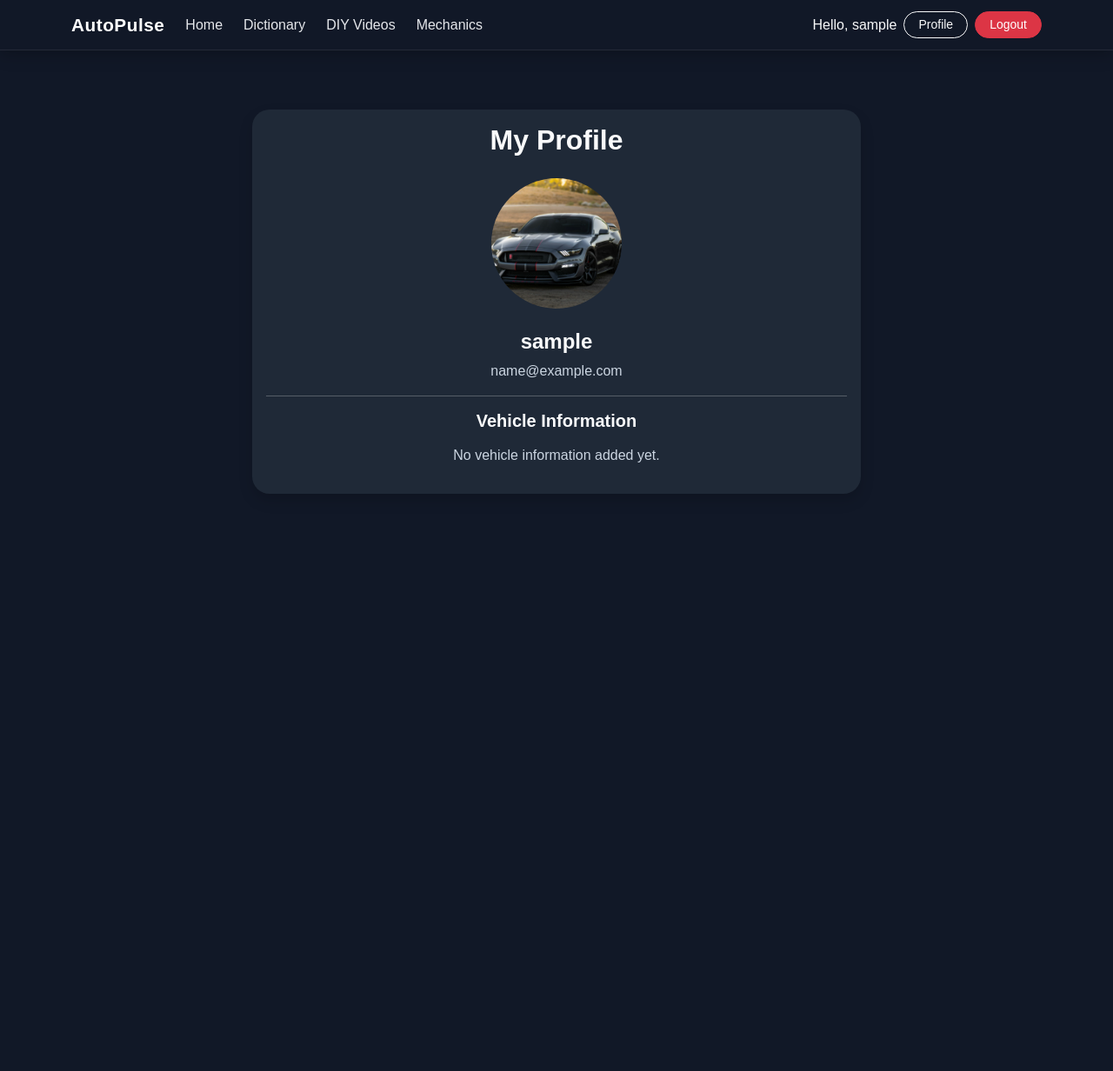
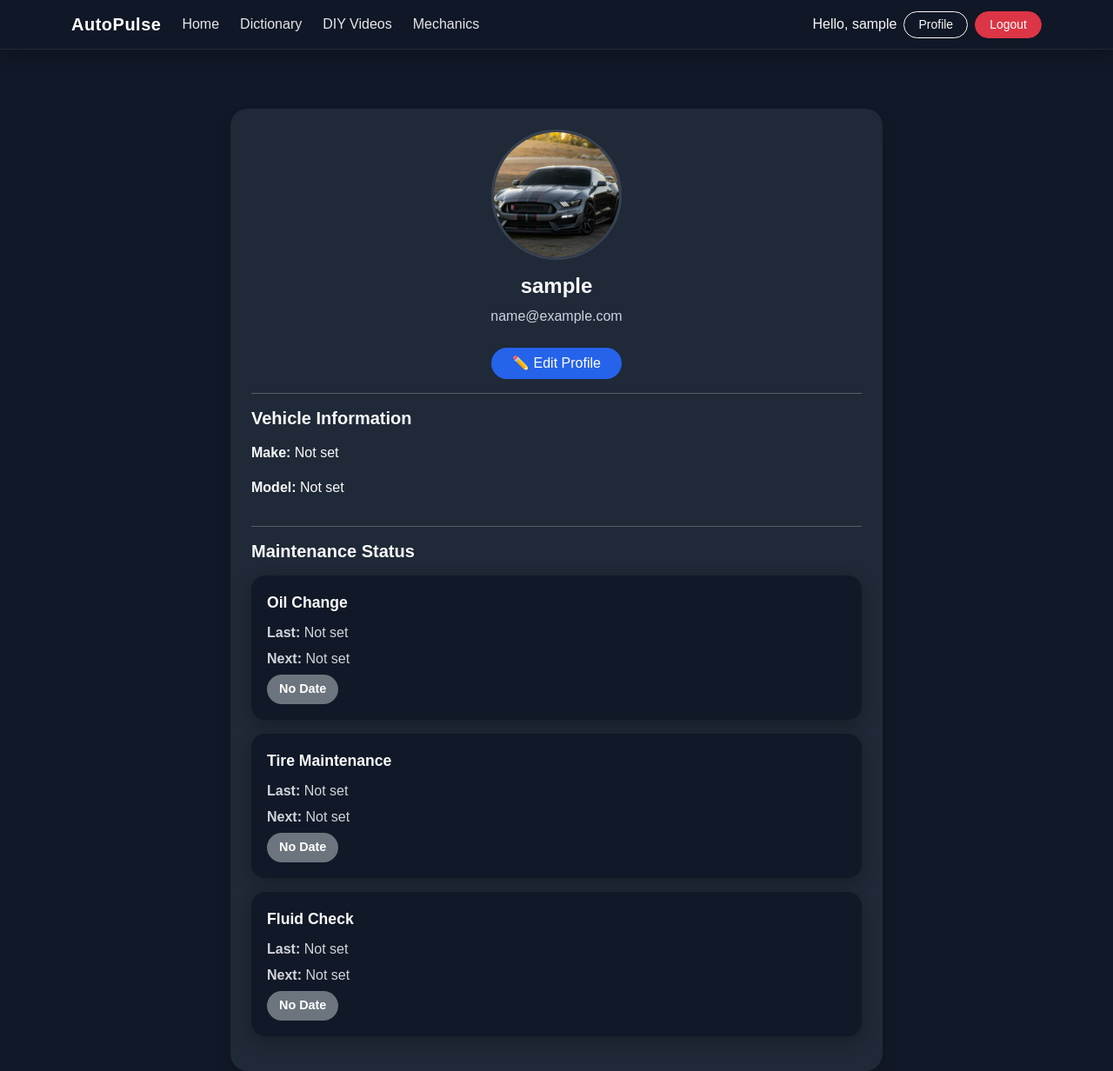
Before and after one commit to crivera193/SoftwareEngProject, a Django app: page /profile/ in a window 1280 px wide. Shown: the whole page at 87% size. Before the commit the page ends 568 px from the top, so only its background shows below. Run offline with Django 4.2, Linux system fonts and the light colour scheme; the visitor is signed in with stand-in values (Sample User, id 1).

Commit message:
updated profile maintenance schedule

```diff
--- a/newApp/forms.py
+++ b/newApp/forms.py
@@ -18,8 +18,6 @@ class ProfileUpdateForm(forms.ModelForm):
         model = Profile
         fields = [
             'image',
-            'car_owned',
-            'car_type',
             'car_make',
             'car_model',
             'last_oil_change',
@@ -29,8 +27,6 @@ class ProfileUpdateForm(forms.ModelForm):
 
         labels = {
             'image': 'Profile Picture',
-            'car_owned': 'Do you own a car?',
-            'car_type': 'Type of Car',
             'car_make': 'Make',
             'car_model': 'Model',
             'last_oil_change': 'Last Oil Change',
@@ -40,8 +36,6 @@ class ProfileUpdateForm(forms.ModelForm):
 
         widgets = {
             'image': forms.ClearableFileInput(attrs={'class': 'form-control'}),
-            'car_owned': forms.CheckboxInput(attrs={'class': 'form-check-input'}),
-            'car_type': forms.TextInput(attrs={'class': 'form-control'}),
             'car_make': forms.TextInput(attrs={'class': 'form-control'}),
             'car_model': forms.TextInput(attrs={'class': 'form-control'}),
             'last_oil_change': forms.DateInput(attrs={'type': 'date', 'class': 'form-control'}),
--- a/newApp/signals.py
+++ b/newApp/signals.py
@@ -11,3 +11,4 @@ def create_profile(sender, instance, created, **kwargs):
 @receiver(post_save, sender=User)
 def save_profile(sender, instance, **kwargs):
     Profile.objects.get_or_create(user=instance)
+    instance.profile.save()
--- a/newApp/static/newApp/style.css
+++ b/newApp/static/newApp/style.css
@@ -1,3 +1,4 @@
+/* ================= GLOBAL ================= */
 body {
     background-color: #111827;
     color: #f9fafb;
@@ -5,15 +6,16 @@ body {
     min-height: 100vh;
 }
 
+/* ================= NAVBAR ================= */
 .custom-navbar {
-    background:  #111827;
+    background: rgba(17, 24, 39, 0.92);
     backdrop-filter: blur(10px);
     border-bottom: 1px solid rgba(255, 255, 255, 0.08);
     box-shadow: 0 4px 18px rgba(0, 0, 0, 0.25);
 }
 
 .navbar-brand {
-    font-size: 1.3rem;
+    font-weight: bold;
     letter-spacing: 0.5px;
 }
 
@@ -21,21 +23,27 @@ body {
     color: #e5e7eb !important;
     font-weight: 500;
     margin-right: 8px;
-    transition: color 0.2s ease;
 }
 
 .nav-link:hover {
     color: #60a5fa !important;
 }
 
+/* ================= PAGE CONTENT ================= */
 .page-content {
     padding-top: 20px;
 }
 
+/* ================= TEXT ================= */
 h1, h2, h3, h4, h5, h6 {
     font-weight: 700;
 }
 
+.text-muted {
+    color: #cbd5e1 !important;
+}
+
+/* ================= CARDS ================= */
 .card {
     background: #1f2937;
     border: none;
@@ -45,19 +53,31 @@ h1, h2, h3, h4, h5, h6 {
 }
 
 .card:hover {
-    transform: translateY(-6px);
-    box-shadow: 0 12px 24px rgba(0, 0, 0, 0.3);
+    transform: translateY(-5px);
+    box-shadow: 0 12px 22px rgba(0, 0, 0, 0.3);
 }
 
-.card .text-muted {
-    color: #cbd5e1 !important;
+/* ================= PROFILE CARD ================= */
+.profile-card {
+    background-color: #1f2937;
+    color: #f9fafb;
+    border: none;
+    border-radius: 20px;
 }
 
+/* ================= PROFILE IMAGE ================= */
+.profile-img {
+    width: 150px;
+    height: 150px;
+    object-fit: cover;
+    border: 3px solid #374151;
+}
+
+/* ================= BUTTONS ================= */
 .btn-primary {
     background-color: #2563eb;
     border: none;
     border-radius: 999px;
-    padding: 10px 22px;
 }
 
 .btn-primary:hover {
@@ -70,23 +90,81 @@ h1, h2, h3, h4, h5, h6 {
     border-radius: 999px;
 }
 
+/* ================= HERO SECTION ================= */
 .hero-title {
-    font-size: 3.5rem;
-    font-weight: 1000;
+    font-size: 2.6rem;
+    font-weight: 800;
 }
 
 .hero-subtitle {
     color: #cbd5e1;
-    max-width: 1000px;
+    max-width: 700px;
     margin: 0 auto;
-    font-size: 1.4rem;
 }
 
-.section-card-title {
-    font-size: 1.4rem;
-    font-weight: 700;
+/* ================= MAINTENANCE CARDS ================= */
+.maintenance-card {
+    background: #111827;
+    border-radius: 16px;
+    padding: 18px;
+    margin-bottom: 16px;
+    box-shadow: 0 6px 18px rgba(0, 0, 0, 0.25);
 }
 
-.section-card-text {
-    color: #cbd5e1;
+.maintenance-title {
+    font-size: 1.1rem;
+    font-weight: 700;
+    margin-bottom: 10px;
 }
+
+.maintenance-text {
+    color: #d1d5db;
+    margin-bottom: 6px;
+}
+
+/* ================= STATUS BADGES ================= */
+.status-badge {
+    display: inline-block;
+    padding: 6px 14px;
+    border-radius: 999px;
+    font-weight: 600;
+    font-size: 0.9rem;
+}
+
+.status-overdue {
+    background-color: #dc3545;
+    color: white;
+}
+
+.status-soon {
+    background-color: #ffc107;
+    color: #111827;
+}
+
+.status-good {
+    background-color: #198754;
+    color: white;
+}
+
+.status-none {
+    background-color: #6c757d;
+    color: white;
+}
+
+/* ================= IMAGES ================= */
+img {
+    max-width: 100%;
+    height: auto;
+}
+
+/* ================= RESPONSIVE ================= */
+@media (max-width: 768px) {
+    .hero-title {
+        font-size: 2rem;
+    }
+
+    .profile-img {
+        width: 120px;
+        height: 120px;
+    }
+}
--- a/newApp/templates/newApp/edit_profile.html
+++ b/newApp/templates/newApp/edit_profile.html
@@ -35,7 +35,6 @@
                 <h5>Vehicle Info</h5>
 
                 <div class="form-check mb-3">
-                    {{ p_form.car_owned }}
                     {{ p_form.car_owned.label_tag }}
                 </div>
 
--- a/newApp/templates/newApp/profile.html
+++ b/newApp/templates/newApp/profile.html
@@ -5,93 +5,112 @@
 
 {% block content %}
 <div class="container mt-5">
-    <div class="card shadow mx-auto" style="max-width: 700px;">
-        <div class="card-body text-center">
 
-            <h2 class="mb-4">My Profile</h2>
+    <div class="card shadow mx-auto p-4" style="max-width: 750px;">
+
+        <!-- PROFILE HEADER -->
+        <div class="text-center">
 
             {% if user.profile.image %}
-                <img src="{{ user.profile.image.url }}" alt="Profile Picture"
-                     class="rounded-circle mb-4"
-                     style="width: 150px; height: 150px; object-fit: cover;">
+                <img src="{{ user.profile.image.url }}"
+                     class="rounded-circle profile-img mb-3">
             {% else %}
-                <img src="{% static 'newApp/images/default.jpg' %}" alt="Default Profile"
-                     class="rounded-circle mb-4"
-                     style="width: 150px; height: 150px; object-fit: cover;">
+                <img src="{% static 'newApp/images/default.jpg' %}"
+                     class="rounded-circle profile-img mb-3">
             {% endif %}
 
             <h4>{{ user.username }}</h4>
             <p class="text-muted">{{ user.email }}</p>
 
-            <hr>
-
-            <h5 class="mb-3">Vehicle Information</h5>
-
-            {% if user.profile.car_owned %}
-                <p><strong>Type:</strong> {{ user.profile.car_type }}</p>
-                <p><strong>Make:</strong> {{ user.profile.car_make }}</p>
-                <p><strong>Model:</strong> {{ user.profile.car_model }}</p>
+            <a href="{% url 'edit-profile' %}"
+               class="btn btn-primary rounded-pill px-4 mt-2">
+                ✏️ Edit Profile
+            </a>
+        </div>
 
         <hr>
 
-                <h5 class="mb-3">Maintenance Tracker</h5>
+        <!-- VEHICLE INFO -->
+        <h5 class="mb-3"> Vehicle Information</h5>
 
-                <div class="mb-3">
-                    <p><strong>Last Oil Change:</strong> {{ user.profile.last_oil_change }}</p>
-                    <p><strong>Next Oil Change:</strong> {{ user.profile.next_oil_change }}</p>
-                    <p>
-                        <strong>Status:</strong>
+        <p><strong>Make:</strong> {{ user.profile.car_make|default:"Not set" }}</p>
+        <p><strong>Model:</strong> {{ user.profile.car_model|default:"Not set" }}</p>
+
+        <hr>
+
+        <!-- MAINTENANCE TRACKER -->
+        <h5 class="mb-3"> Maintenance Status</h5>
+
+        <!-- OIL -->
+        <div class="maintenance-card">
+            <div class="maintenance-title">Oil Change</div>
+
+            <p class="maintenance-text">
+                <strong>Last:</strong> {{ user.profile.last_oil_change|default:"Not set" }}
+            </p>
+
+            <p class="maintenance-text">
+                <strong>Next:</strong> {{ user.profile.next_oil_change|default:"Not set" }}
+            </p>
+
             {% if user.profile.oil_change_status == "Overdue" %}
-                            <span class="text-danger fw-bold">Overdue</span>
-                        {% elif user.profile.oil_change_status == "Due soon" %}
-                            <span class="text-warning fw-bold">Due Soon</span>
-                        {% elif user.profile.oil_change_status == "No date entered" %}
-                            <span class="text-secondary fw-bold">No Date Entered</span>
+                <span class="status-badge status-overdue">Overdue</span>
+            {% elif user.profile.oil_change_status == "Due Soon" %}
+                <span class="status-badge status-soon">Due Soon</span>
+            {% elif user.profile.oil_change_status == "Good" %}
+                <span class="status-badge status-good">Good</span>
             {% else %}
-                            <span class="text-success fw-bold">Up to Date</span>
+                <span class="status-badge status-none">No Date</span>
             {% endif %}
-                    </p>
         </div>
 
-                <div class="mb-3">
-                    <p><strong>Last Tire Maintenance:</strong> {{ user.profile.last_tire_maintenance }}</p>
-                    <p><strong>Next Tire Maintenance:</strong> {{ user.profile.next_tire_maintenance }}</p>
-                    <p>
-                        <strong>Status:</strong>
+        <!-- TIRES -->
+        <div class="maintenance-card">
+            <div class="maintenance-title">Tire Maintenance</div>
+
+            <p class="maintenance-text">
+                <strong>Last:</strong> {{ user.profile.last_tire_maintenance|default:"Not set" }}
+            </p>
+
+            <p class="maintenance-text">
+                <strong>Next:</strong> {{ user.profile.next_tire_maintenance|default:"Not set" }}
+            </p>
+
             {% if user.profile.tire_maintenance_status == "Overdue" %}
-                            <span class="text-danger fw-bold">Overdue</span>
-                        {% elif user.profile.tire_maintenance_status == "Due soon" %}
-                            <span class="text-warning fw-bold">Due Soon</span>
-                        {% elif user.profile.tire_maintenance_status == "No date entered" %}
-                            <span class="text-secondary fw-bold">No Date Entered</span>
+                <span class="status-badge status-overdue">Overdue</span>
+            {% elif user.profile.tire_maintenance_status == "Due Soon" %}
+                <span class="status-badge status-soon">Due Soon</span>
+            {% elif user.profile.tire_maintenance_status == "Good" %}
+                <span class="status-badge status-good">Good</span>
             {% else %}
-                            <span class="text-success fw-bold">Up to Date</span>
+                <span class="status-badge status-none">No Date</span>
             {% endif %}
-                    </p>
         </div>
 
-                <div class="mb-3">
-                    <p><strong>Last Fluid Check:</strong> {{ user.profile.last_fluid_check }}</p>
-                    <p><strong>Next Fluid Check:</strong> {{ user.profile.next_fluid_check }}</p>
-                    <p>
-                        <strong>Status:</strong>
+        <!-- FLUID -->
+        <div class="maintenance-card">
+            <div class="maintenance-title">Fluid Check</div>
+
+            <p class="maintenance-text">
+                <strong>Last:</strong> {{ user.profile.last_fluid_check|default:"Not set" }}
+            </p>
+
+            <p class="maintenance-text">
+                <strong>Next:</strong> {{ user.profile.next_fluid_check|default:"Not set" }}
+            </p>
+
             {% if user.profile.fluid_check_status == "Overdue" %}
-                            <span class="text-danger fw-bold">Overdue</span>
-                        {% elif user.profile.fluid_check_status == "Due soon" %}
-                            <span class="text-warning fw-bold">Due Soon</span>
-                        {% elif user.profile.fluid_check_status == "No date entered" %}
-                            <span class="text-secondary fw-bold">No Date Entered</span>
+                <span class="status-badge status-overdue">Overdue</span>
+            {% elif user.profile.fluid_check_status == "Due Soon" %}
+                <span class="status-badge status-soon">Due Soon</span>
+            {% elif user.profile.fluid_check_status == "Good" %}
+                <span class="status-badge status-good">Good</span>
             {% else %}
-                            <span class="text-success fw-bold">Up to Date</span>
+                <span class="status-badge status-none">No Date</span>
             {% endif %}
-                    </p>
         </div>
 
-            {% else %}
-                <p class="text-muted">No vehicle information added yet.</p>
-            {% endif %}
+    </div>
 
 </div>
-    </div>
-</div>
 {% endblock %}
--- a/newApp/urls.py
+++ b/newApp/urls.py
@@ -9,7 +9,6 @@ urlpatterns = [
     path("logout/", auth_views.LogoutView.as_view(), name="logout"),
     path("profile/", views.profile, name="profile"),
     path("profile/edit/", views.edit_profile, name="edit-profile"),
-
     path("dashboard-dictionary/", views.dashboard_dictionary, name="dashboard-dictionary"),
     path("diy-videos/", views.diy_videos, name="diy-videos"),
     path("find-mechanic/", views.find_mechanic, name="find-mechanic"),
--- a/newApp/views.py
+++ b/newApp/views.py
@@ -39,12 +39,17 @@ def edit_profile(request):
             p_form.save()
             messages.success(request, "Profile updated successfully!")
             return redirect("profile")
+        else:
+            print(u_form.errors)
+            print(p_form.errors)
     else:
         u_form = UserUpdateForm(instance=request.user)
         p_form = ProfileUpdateForm(instance=request.user.profile)
 
-    return render(request, "newApp/edit_profile.html", {"u_form": u_form, "p_form": p_form})
-
+    return render(request, "newApp/edit_profile.html", {
+        "u_form": u_form,
+        "p_form": p_form
+    })
 
 def dashboard_dictionary(request):
     return render(request, "newApp/dashboard_dictionary.html")
```
Also changed, not shown: newApp/models.py (+43 -36 lines), newApp/migrations/0005_remove_profile_car_owned_remove_profile_car_type.py (added). Lines whose indentation alone changed are shown as unchanged.
